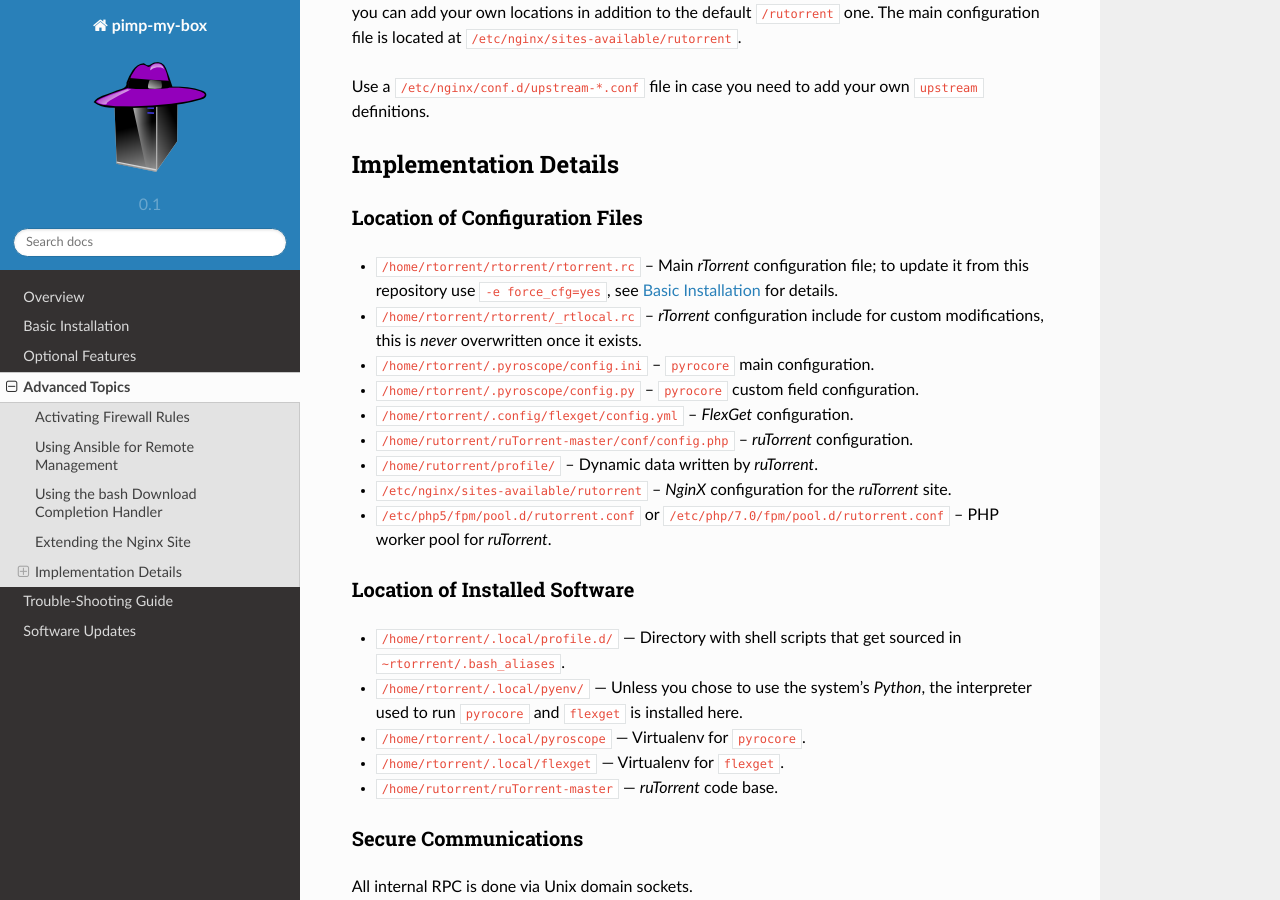
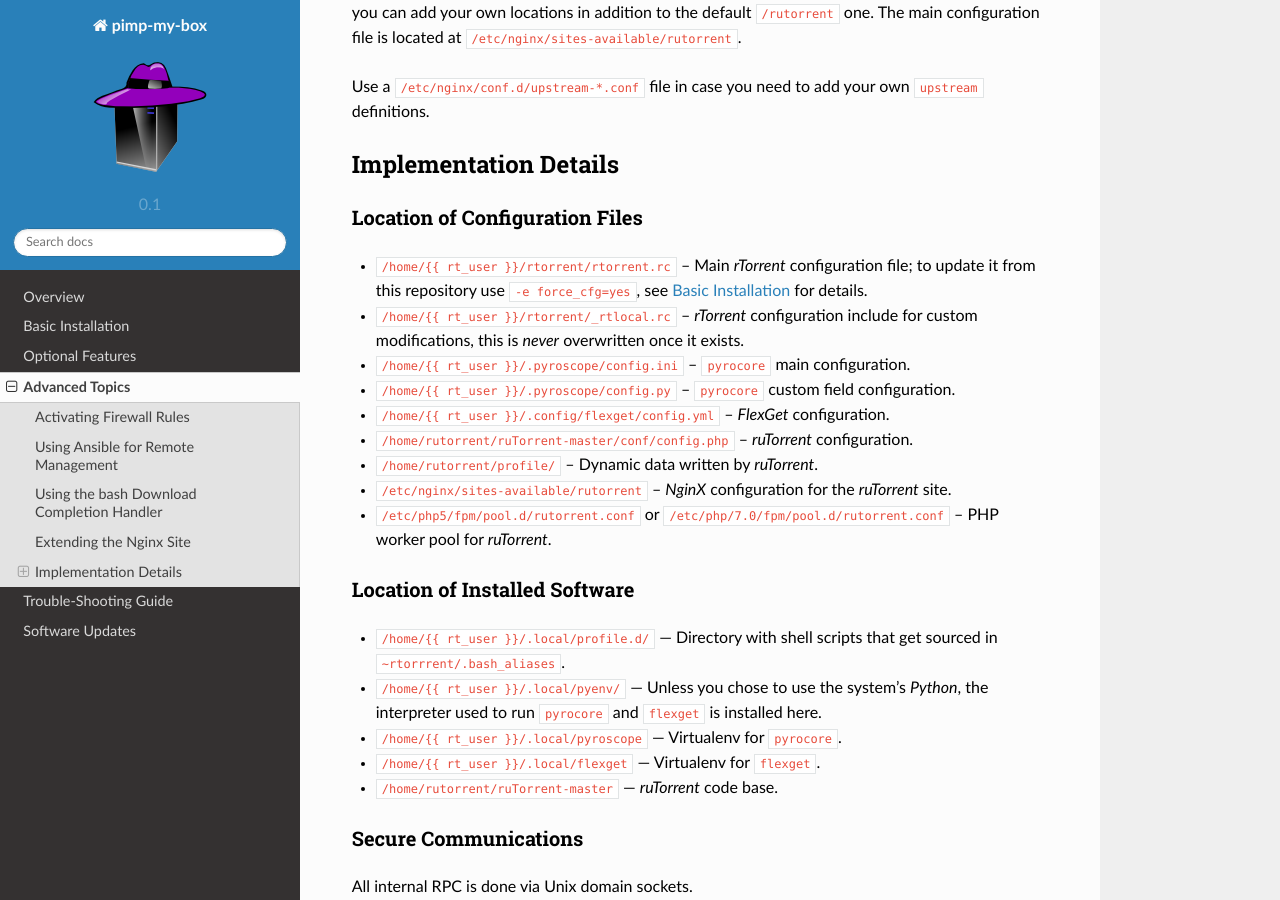
Before and after one commit to pyroscope/pimp-my-box, a Sphinx documentation site: the page built from docs/advanced.rst, in a window 1280 px wide and 900 px high, scrolled down 2415 px. Built offline with Sphinx 7.4.7 and the Read the Docs theme 2.0.0, drawn with Linux system fonts in a browser that asks for light colours.

Commit message:
modified:   docs/advanced.rst 	modified:   roles/flexget/defaults/main.yml 	modified:   roles/flexget/tasks/main.yml 	modified:   roles/rtorrent-ps/defaults/main.yml 	modified:   roles/rutorrent/tasks/main.yml 	modified:   roles/rutorrent/templates/_rutorrent.rc 	modified:   roles/rutorrent/templates/fpm-rutorrent.conf

```diff
--- a/docs/advanced.rst
+++ b/docs/advanced.rst
@@ -145,17 +145,17 @@
 Location of Configuration Files
 ^^^^^^^^^^^^^^^^^^^^^^^^^^^^^^^
 
--  ``/home/rtorrent/rtorrent/rtorrent.rc`` – Main *rTorrent*
+-  ``/home/{{ rt_user }}/rtorrent/rtorrent.rc`` – Main *rTorrent*
    configuration file; to update it from this repository use
    ``-e force_cfg=yes``, see :doc:`setup` for details.
--  ``/home/rtorrent/rtorrent/_rtlocal.rc`` – *rTorrent* configuration
+-  ``/home/{{ rt_user }}/rtorrent/_rtlocal.rc`` – *rTorrent* configuration
    include for custom modifications, this is *never* overwritten once it
    exists.
--  ``/home/rtorrent/.pyroscope/config.ini`` – ``pyrocore`` main
+-  ``/home/{{ rt_user }}/.pyroscope/config.ini`` – ``pyrocore`` main
    configuration.
--  ``/home/rtorrent/.pyroscope/config.py`` – ``pyrocore`` custom field
+-  ``/home/{{ rt_user }}/.pyroscope/config.py`` – ``pyrocore`` custom field
    configuration.
--  ``/home/rtorrent/.config/flexget/config.yml`` – *FlexGet*
+-  ``/home/{{ rt_user }}/.config/flexget/config.yml`` – *FlexGet*
    configuration.
 -  ``/home/rutorrent/ruTorrent-master/conf/config.php`` – *ruTorrent*
    configuration.
@@ -170,13 +170,13 @@
 Location of Installed Software
 ^^^^^^^^^^^^^^^^^^^^^^^^^^^^^^
 
--  ``/home/rtorrent/.local/profile.d/`` — Directory with shell scripts
+-  ``/home/{{ rt_user }}/.local/profile.d/`` — Directory with shell scripts
    that get sourced in ``~rtorrrent/.bash_aliases``.
--  ``/home/rtorrent/.local/pyenv/`` — Unless you chose to use the
+-  ``/home/{{ rt_user }}/.local/pyenv/`` — Unless you chose to use the
    system's *Python*, the interpreter used to run ``pyrocore`` and
    ``flexget`` is installed here.
--  ``/home/rtorrent/.local/pyroscope`` — Virtualenv for ``pyrocore``.
--  ``/home/rtorrent/.local/flexget`` — Virtualenv for ``flexget``.
+-  ``/home/{{ rt_user }}/.local/pyroscope`` — Virtualenv for ``pyrocore``.
+-  ``/home/{{ rt_user }}/.local/flexget`` — Virtualenv for ``flexget``.
 -  ``/home/rutorrent/ruTorrent-master`` — *ruTorrent* code base.
 
 
```
Also changed, not shown: 6 other files.
